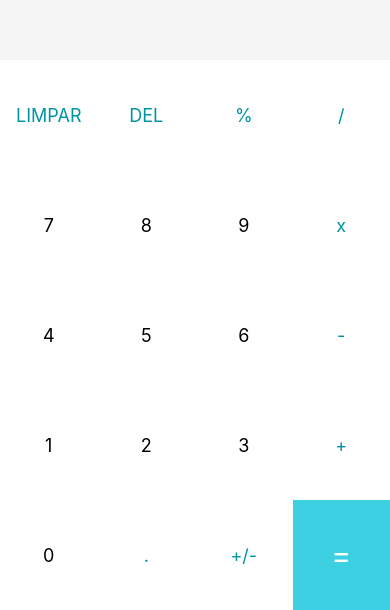
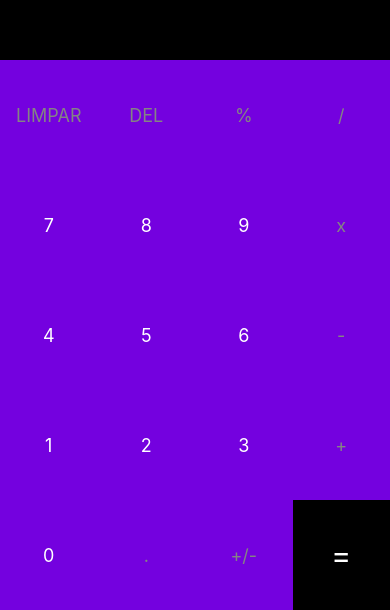
Before and after one commit to FabioPerasso/UC13_Atividades_Calculadora, a React Native app: screen / in a window 390 px wide. Shown: the part 234-844 px from the top of the page. Built offline with nearby package versions, Linux system fonts and the light colour scheme.

Commit message:
Cores Logo Empresa

```diff
--- a/App.js
+++ b/App.js
@@ -55,8 +55,7 @@
         calculator()
         return
       case '+/-':
-      //  setLastNumber(currentNumber * (-1))
-       setLastNumber(currentNumber + " x (-1)")
+        setLastNumber(currentNumber + " x (-1)")
         setCurrentNumber(currentNumber * (-1))
         calculator()
         return
@@ -80,12 +79,12 @@
 
         {buttons.map((button) =>
           button === '=' ? // Mapeamento do botão =
-        <TouchableOpacity onPress={() => handleInput(button)} key={button} style={[styles.button, {backgroundColor: '#3dd0e3'}]}>
+        <TouchableOpacity onPress={() => handleInput(button)} key={button} style={[styles.button, {backgroundColor: 'black'}]}>
           <Text style={[styles.textButton, {color: "white", fontSize: 30}]}>{button}</Text>
         </TouchableOpacity>
           : // Mapeamento dos outros botões
           <TouchableOpacity onPress={() => handleInput(button)} key={button} style={styles.button}>
-            <Text style={[styles.textButton, {color: typeof(button) === 'number' ? 'black': '#0093a6'}]}>{button}</Text>
+            <Text style={[styles.textButton, {color: typeof(button) === 'number' ? 'white': '#848484'}]}>{button}</Text>
           </TouchableOpacity>
         )}
       </View>
@@ -101,10 +100,10 @@
   results: {
     flex: 2,
     justifyContent: "center",
-    backgroundColor: "#f5f5f5"
+    backgroundColor: "#000000"
   },
   resultText: {
-    color: "#282F38",
+    color: "#FFFFFF",
     fontSize: 27,
     fontWeight: "bold",
     padding: 12,
@@ -121,7 +120,7 @@
     flexWrap: 'wrap',
   },
   button: {
-    backgroundColor: 'white',
+    backgroundColor: "#7401DF",
     alignItems: 'center',
     justifyContent: 'center',
     minWidth: 80,
```
